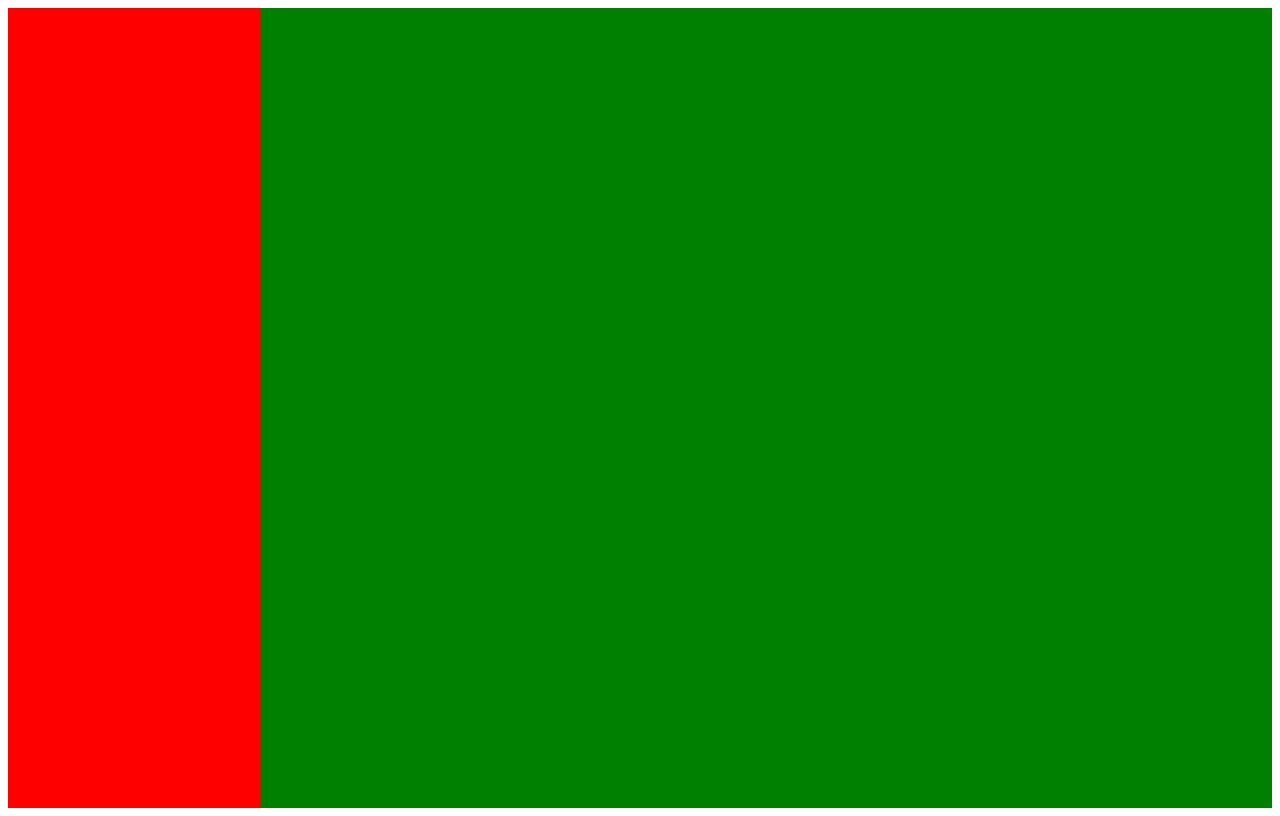
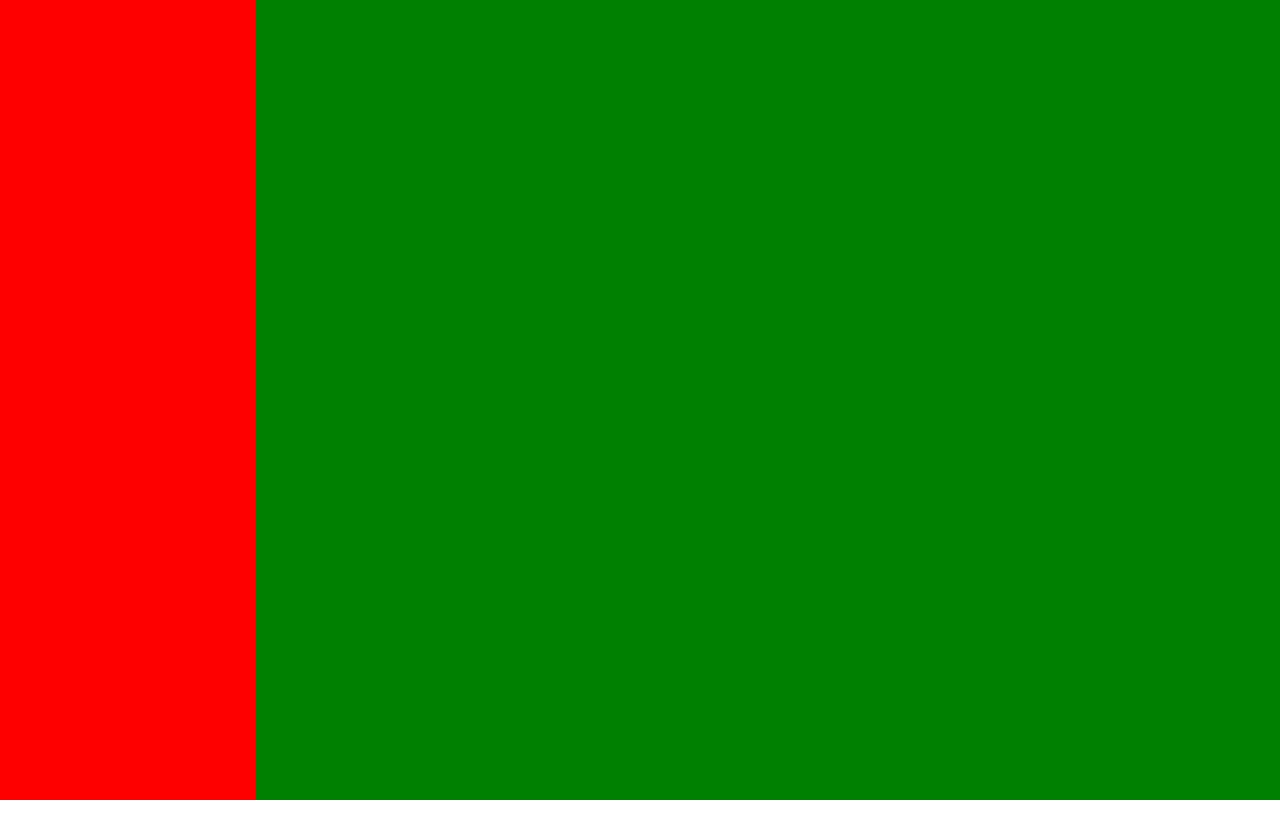
Before and after one commit to victor-abenitez/portfolio, a website: page index.html in a window 1280 px wide. Drawn offline with Linux system fonts and the light colour scheme.

Commit message:
fills entire page and changes units to vh and %

```diff
--- a/styles.css
+++ b/styles.css
@@ -1,8 +1,14 @@
+html, body {
+    margin: 0;
+    padding: 0;
+  }
+
 .background{
     z-index: 996;
-    background-color: blue;
-    width: 100%;
-    height: 50em;
+    background-color: gray;
+    position: relative;
+
+    height: 100vh;
 
     display: flex;
     flex-direction: row;
@@ -10,11 +16,11 @@
 .left{
     background-color: red;
     z-index: 999;
-    width: 20rem;
-    height: 50rem;
+    width: 20%;
+    height: 100vh;
 }
 .right{
     background-color: green;
-    width: 80rem;
-    height: 50rem;
+    width: 80%;
+    height: 100vh;
 }
```
